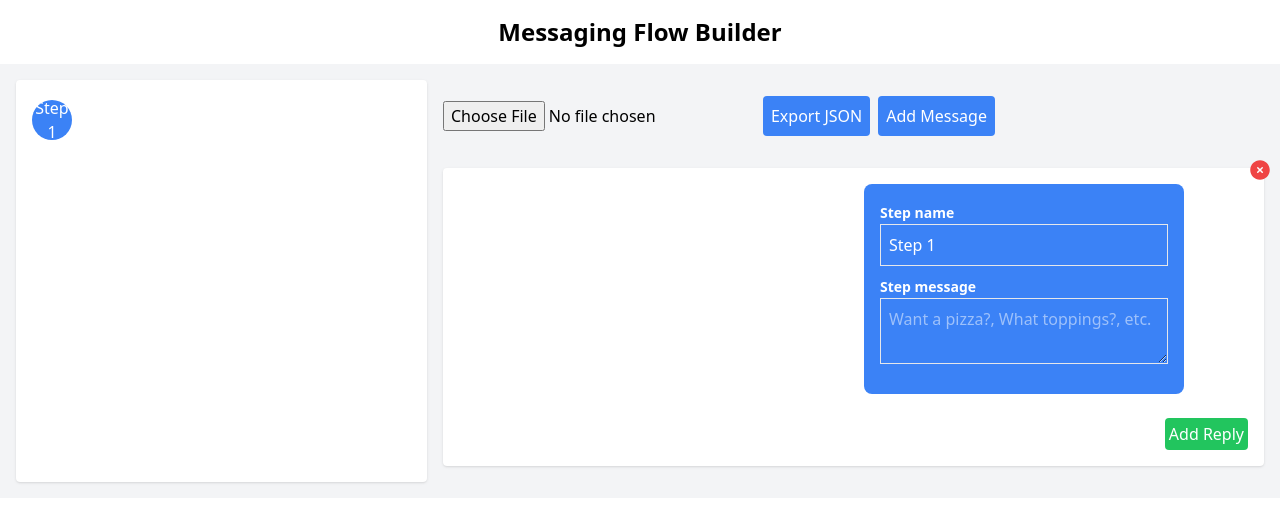
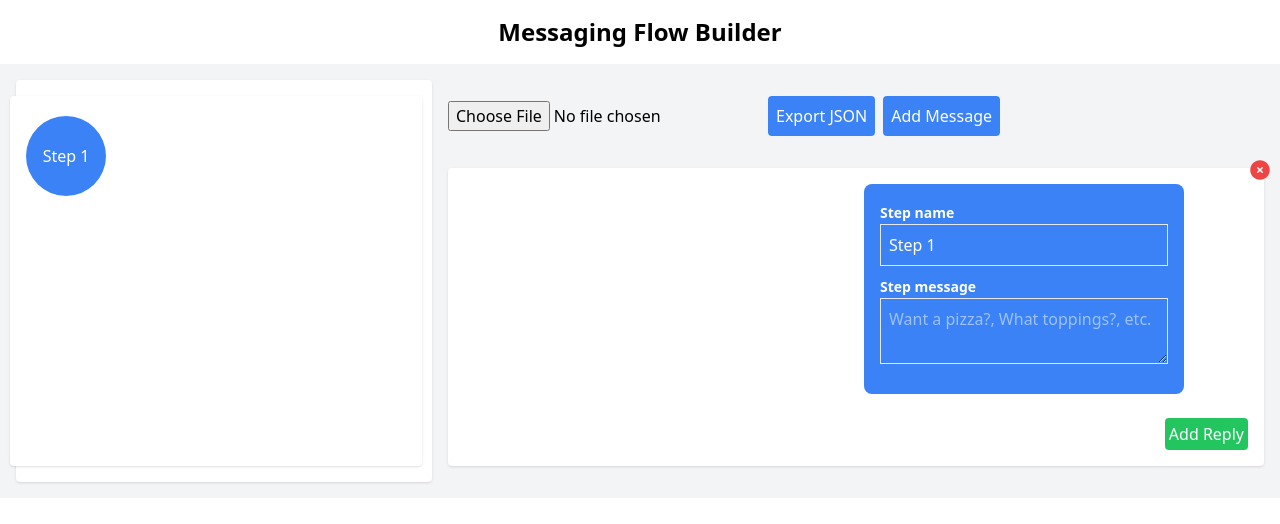
Before and after one commit to jtabone16/onetext-takehome, a React (Create React App) app: page / in a window 1280 px wide. Both pictures are taken after a click on the button "Add Message". Shown: the top 524 px of the page. Built offline with nearby package versions, Linux system fonts and the light colour scheme.

Commit message:
Update types to handle importing flow with replies that dont have events!

```diff
--- a/src/FlowChart.tsx
+++ b/src/FlowChart.tsx
@@ -1,32 +1,78 @@
-import React, { useContext } from 'react';
+import React, { useContext, useEffect, useRef } from 'react';
 import { FlowContext } from './FlowContext';
 
 const FlowChart: React.FC<{ scrollToStep: (stepId?: string) => void }> = ({ scrollToStep }) => {
     const flowContext = useContext(FlowContext);
+    const containerRef = useRef<HTMLDivElement>(null);
 
-    if (!flowContext) {
+    const flow = flowContext?.flow;
+
+    useEffect(() => {
+        if (containerRef.current && flow && flow.steps) {
+            const container = containerRef.current;
+            const svg = document.createElementNS("http://www.w3.org/2000/svg", "svg");
+            svg.setAttribute("class", "flow-chart-lines");
+            container.appendChild(svg);
+
+            flow.steps.forEach(step => {
+                step.events?.forEach(event => {
+                    if (event.nextStepID) {
+                        const startElement = document.getElementById(`reply-${event.id}`);
+                        const endElement = document.getElementById(`step-${event.nextStepID}`);
+                        if (startElement && endElement) {
+                            const startRect = startElement.getBoundingClientRect();
+                            const endRect = endElement.getBoundingClientRect();
+
+                            const startX = startRect.left + startRect.width / 2 - container.getBoundingClientRect().left;
+                            const startY = startRect.top + startRect.height / 2 - container.getBoundingClientRect().top;
+                            const endX = endRect.left + endRect.width / 2 - container.getBoundingClientRect().left;
+                            const endY = endRect.top + endRect.height / 2 - container.getBoundingClientRect().top;
+
+                            const line = document.createElementNS("http://www.w3.org/2000/svg", "line");
+                            line.setAttribute("x1", startX.toString());
+                            line.setAttribute("y1", startY.toString());
+                            line.setAttribute("x2", endX.toString());
+                            line.setAttribute("y2", endY.toString());
+                            line.setAttribute("stroke", "black");
+                            line.setAttribute("stroke-width", "2");
+
+                            svg.appendChild(line);
+                        }
+                    }
+                });
+            });
+
+            return () => {
+                container.removeChild(svg);
+            };
+        }
+    }, [flow]);
+
+    if (!flowContext || !flow || !flow.steps) {
         return null;
     }
 
-    const { flow } = flowContext;
-
     return (
+        <div className="flow-chart-container" ref={containerRef}>
             <div className="flow-chart">
                 {flow.steps.map(step => (
-                <div key={step.id} className="flow-chart-step">
+                    <div key={step.id} className="flow-chart-step" id={`step-${step.id}`}>
                         <div className="step-bubble" onClick={() => scrollToStep(step.id)}>
                             {step.id}
                         </div>
-                    {step.events.map(event => (
-                        <div key={event.id} className="flow-chart-event">
+                        <div className="flow-chart-replies">
+                            {step.events?.map(event => (
+                                <div key={event.id} className="flow-chart-event" id={`reply-${event.id}`}>
                                     <div className="event-line"></div>
-                            <div className="event-bubble" onClick={() => scrollToStep(event.nextStepID)}>
-                                {event.nextStepID}
+                                    <div className="event-bubble" onClick={() => scrollToStep(event?.nextStepID)}>
+                                        {event?.intent}
                                     </div>
                                 </div>
                             ))}
                         </div>
+                    </div>
                 ))}
+            </div>
         </div>
     );
 };
--- a/src/FlowContext.tsx
+++ b/src/FlowContext.tsx
@@ -41,7 +41,7 @@ export const FlowProvider: React.FC<{ children: ReactNode }> = ({ children }) =>
 
         if (key === 'id') {
             updatedSteps = updatedSteps.map(step => {
-                const updatedEvents = step.events.map(event => {
+                const updatedEvents = step.events?.map(event => {
                     if (event.nextStepID === oldId) {
                         return { ...event, nextStepID: value };
                     }
@@ -62,7 +62,7 @@ export const FlowProvider: React.FC<{ children: ReactNode }> = ({ children }) =>
     const updateReply = (stepId: string, replyId: string, newIntent: string, nextStepID: string) => {
         const updatedSteps = flow.steps.map(step => {
             if (step.id === stepId) {
-                const updatedEvents = step.events.map(event =>
+                const updatedEvents = step.events?.map(event =>
                     event.id === replyId ? { ...event, intent: newIntent, nextStepID } : event
                 );
                 return { ...step, events: updatedEvents };
@@ -75,7 +75,7 @@ export const FlowProvider: React.FC<{ children: ReactNode }> = ({ children }) =>
     const deleteReply = (stepId: string, replyId: string) => {
         const updatedSteps = flow.steps.map(step => {
             if (step.id === stepId) {
-                const updatedEvents = step.events.filter(event => event.id !== replyId);
+                const updatedEvents = step.events?.filter(event => event.id !== replyId);
                 return { ...step, events: updatedEvents };
             }
             return step;
@@ -87,7 +87,7 @@ export const FlowProvider: React.FC<{ children: ReactNode }> = ({ children }) =>
         const updatedSteps = flow.steps.map(step => {
             if (step.id === stepId) {
                 const newEvent: Event = { id: uuidv4(), type: 'reply', intent: '', nextStepID: '' };
-                return { ...step, events: [...step.events, newEvent] };
+                return { ...step, events: [...(step.events || []), newEvent] };
             }
             return step;
         });
--- a/src/MessageBlock.tsx
+++ b/src/MessageBlock.tsx
@@ -60,8 +60,8 @@ const MessageBlock: React.FC<MessageBlockProps> = ({ step, scrollToStep, flow })
     };
 
     const relatedReplies = flow.steps.flatMap((s: Step) =>
-        s.events.filter((event: EventType) => event.nextStepID === step.id)
-            .map((event: EventType) => ({ ...event, parentStepId: s.id }))
+        s.events?.filter((event: EventType) => event.nextStepID === step.id)
+            .map((event: EventType) => ({ ...event, parentStepId: s.id })) || []
     );
 
     useEffect(() => {
@@ -108,7 +108,7 @@ const MessageBlock: React.FC<MessageBlockProps> = ({ step, scrollToStep, flow })
                 />
             </div>
             <div className="replies mt-4">
-                {step.events.map((event: EventType) => (
+                {step.events?.map((event: EventType) => (
                     <ReplyForm key={event.id} event={event} stepId={step.id} scrollToStep={scrollToStep}/>
                 ))}
             </div>
--- a/src/index.css
+++ b/src/index.css
@@ -7,7 +7,7 @@
 }
 
 .flow-chart-container {
-  @apply p-4 bg-white shadow rounded mr-4;
+  @apply p-4 bg-white shadow rounded mr-4 flex justify-center relative;
 }
 
 .message-block-container {
@@ -15,17 +15,31 @@
 }
 
 .flow-chart {
-  @apply flex flex-col;
+  @apply flex flex-col items-center;
 }
 
 .flow-chart-step {
-  @apply flex flex-col mb-4;
+  @apply flex flex-col mb-4 items-center;
 }
 
-.step-bubble, .event-bubble {
-  @apply p-2 bg-blue-500 text-white rounded-full cursor-pointer text-center;
-  width: 40px;
-  height: 40px;
+.flow-chart-replies {
+  @apply flex mt-2 space-x-2;
+}
+
+.step-bubble {
+  @apply p-4 bg-blue-500 text-white rounded-full cursor-pointer text-center;
+  width: 80px;
+  height: 80px;
+  display: flex;
+  align-items: center;
+  justify-content: center;
+  margin: 4px 0;
+}
+
+.event-bubble {
+  @apply p-2 bg-gray-500 text-white rounded-full cursor-pointer text-center;
+  width: 60px;
+  height: 60px;
   display: flex;
   align-items: center;
   justify-content: center;
--- a/src/types.ts
+++ b/src/types.ts
@@ -9,7 +9,7 @@ export interface Step {
     id: string;
     type: string;
     message: string;
-    events: Event[];
+    events?: Event[];
 }
 
 export interface Flow {
```
Lines whose indentation alone changed are shown as unchanged.
